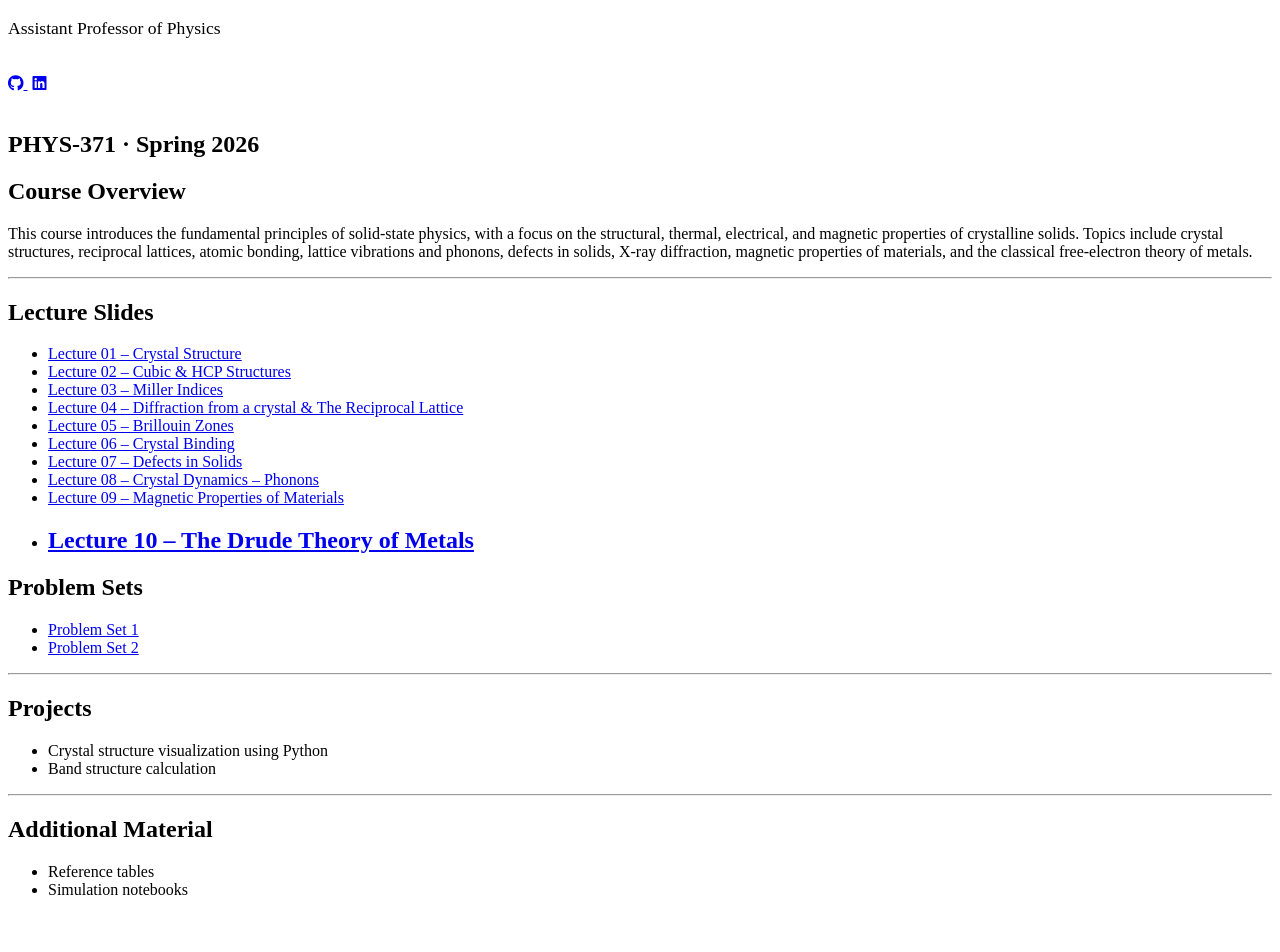
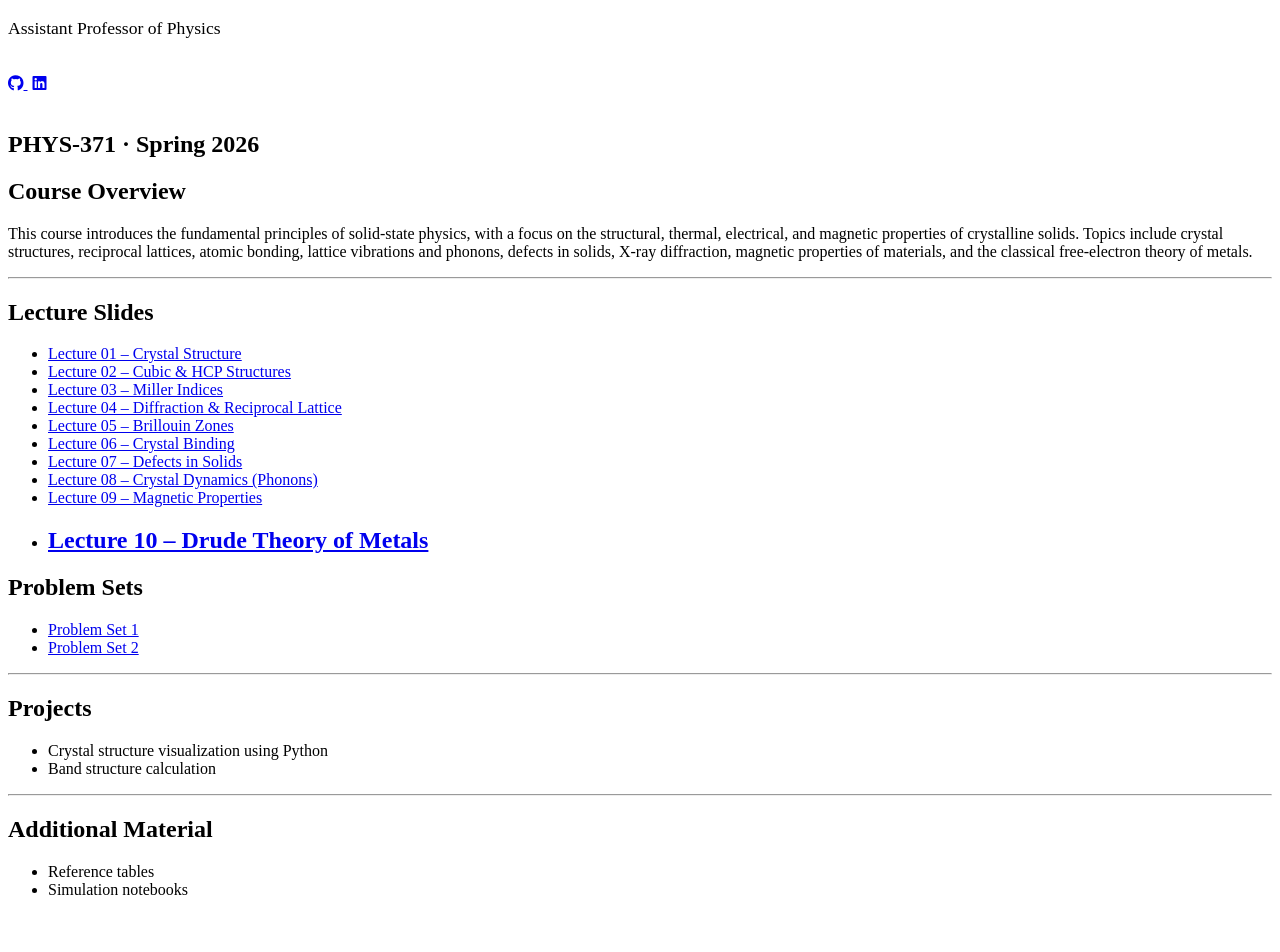
Before and after one commit to LauraMuqri/LauraMuqri.github.io, a Jekyll site: the page built from courses/solid-state-1.md, in a window 1280 px wide. Shown: the part 374-1326 px from the top of the page. Built offline with Jekyll 4.4.1, drawn with Linux system fonts in a browser that asks for light colours; some web fonts are replaced; a style sheet for code colours, icons or effects is not loaded.

Commit message:
Update solid-state-1.md

```diff
--- a/courses/solid-state-1.md
+++ b/courses/solid-state-1.md
@@ -16,13 +16,13 @@ This course introduces the fundamental principles of solid-state physics, with a
 - [Lecture 01 – Crystal Structure](/assets/slides/solid-state-1/L1.pdf)
 - [Lecture 02 – Cubic & HCP Structures](/assets/slides/solid-state-1/L2.pdf)
 - [Lecture 03 – Miller Indices](/assets/slides/solid-state-1/L3.pdf)
-- [Lecture 04 – Diffraction from a crystal & The Reciprocal Lattice](/assets/slides/solid-state-1/L4.pdf)
+- [Lecture 04 – Diffraction & Reciprocal Lattice](/assets/slides/solid-state-1/L4.pdf)
 - [Lecture 05 – Brillouin Zones](/assets/slides/solid-state-1/L5.pdf)
 - [Lecture 06 – Crystal Binding](/assets/slides/solid-state-1/L6.pdf)
 - [Lecture 07 – Defects in Solids](/assets/slides/solid-state-1/L7.pdf)
-- [Lecture 08 – Crystal Dynamics – Phonons](/assets/slides/solid-state-1/L8.pdf)
-- [Lecture 09 – Magnetic Properties of Materials](/assets/slides/solid-state-1/L9.pdf)
-- [Lecture 10 – The Drude Theory of Metals](/assets/slides/solid-state-1/L10.pdf)
+- [Lecture 08 – Crystal Dynamics (Phonons)](/assets/slides/solid-state-1/L8.pdf)
+- [Lecture 09 – Magnetic Properties](/assets/slides/solid-state-1/L9.pdf)
+- [Lecture 10 – Drude Theory of Metals](/assets/slides/solid-state-1/L10.pdf)
 ---
 
 ## Problem Sets
```
